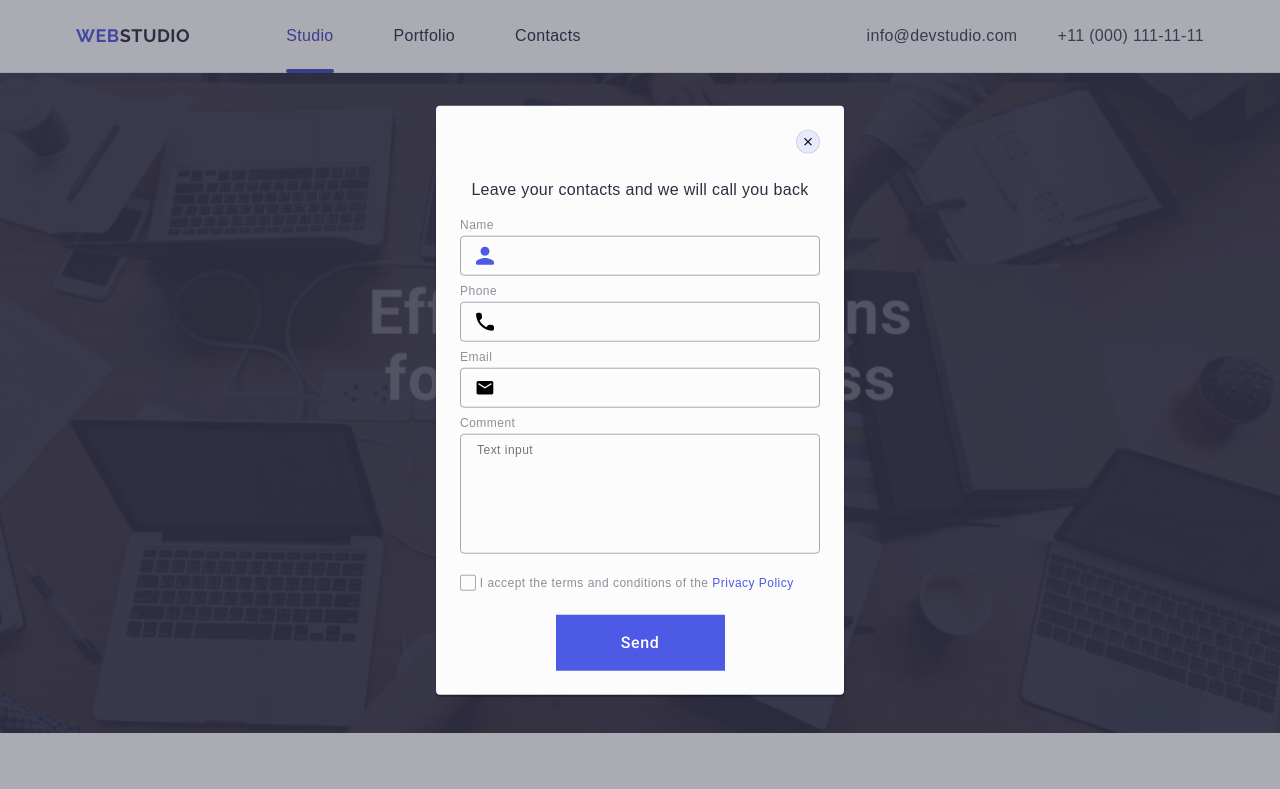
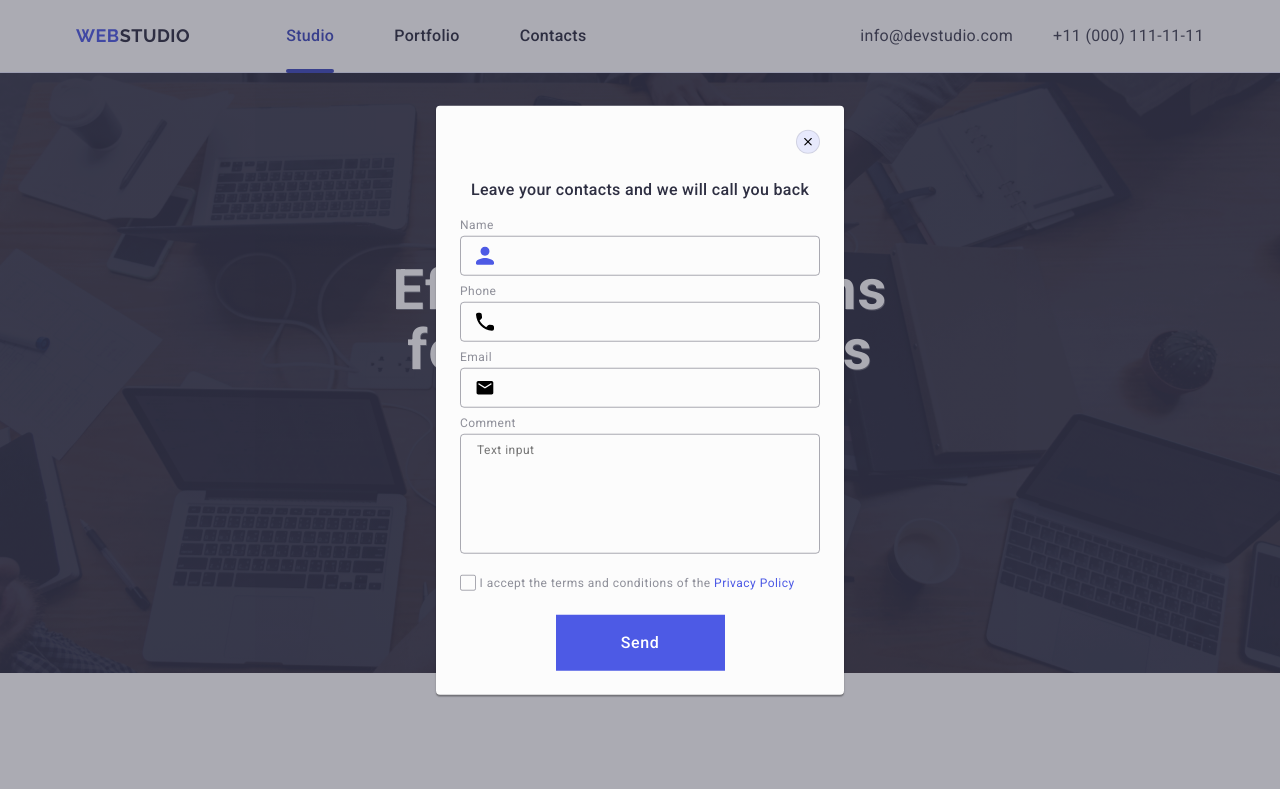
Before and after one commit to KateLin1998/goit-markup-hw-06, a plain HTML site: page index.html in a window 1280 px wide. Shown: the top 789 px of the page. Drawn offline with nearby package versions, Linux system fonts and the light colour scheme.

Commit message:
Update styles.css

```diff
--- a/css/styles.css
+++ b/css/styles.css
@@ -1,6 +1,7 @@
 body {
-    margin: 0;
-    font-family: Arial, sans-serif;
+    font-family: 'Roboto', sans-serif;
+    color: #434455;
+    background-color: #fff;
 }
 
 ul,
@@ -9,7 +10,6 @@ ol {
     margin: 0;
     padding: 0;
 }
-
 h1,
 h2,
 h3,
```
